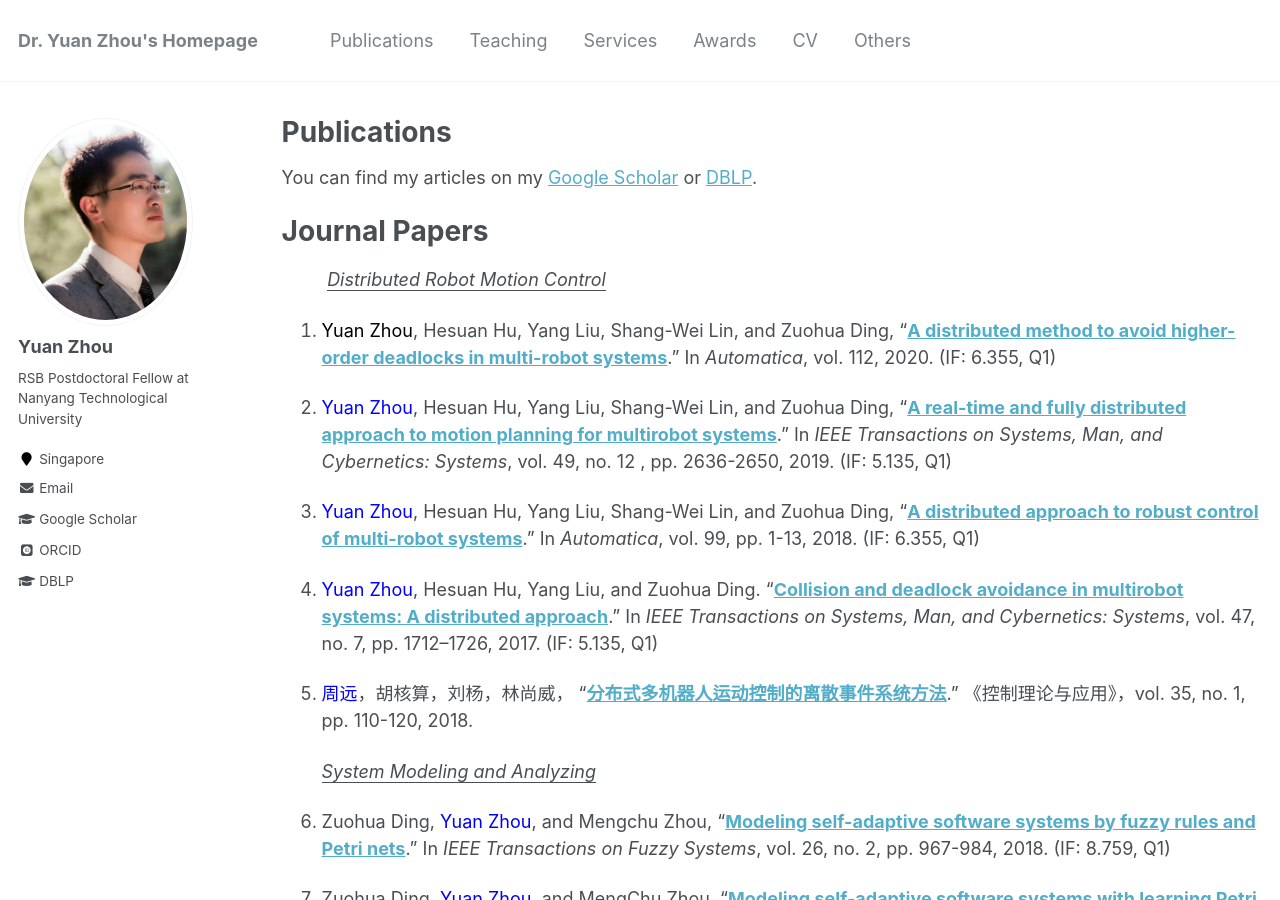
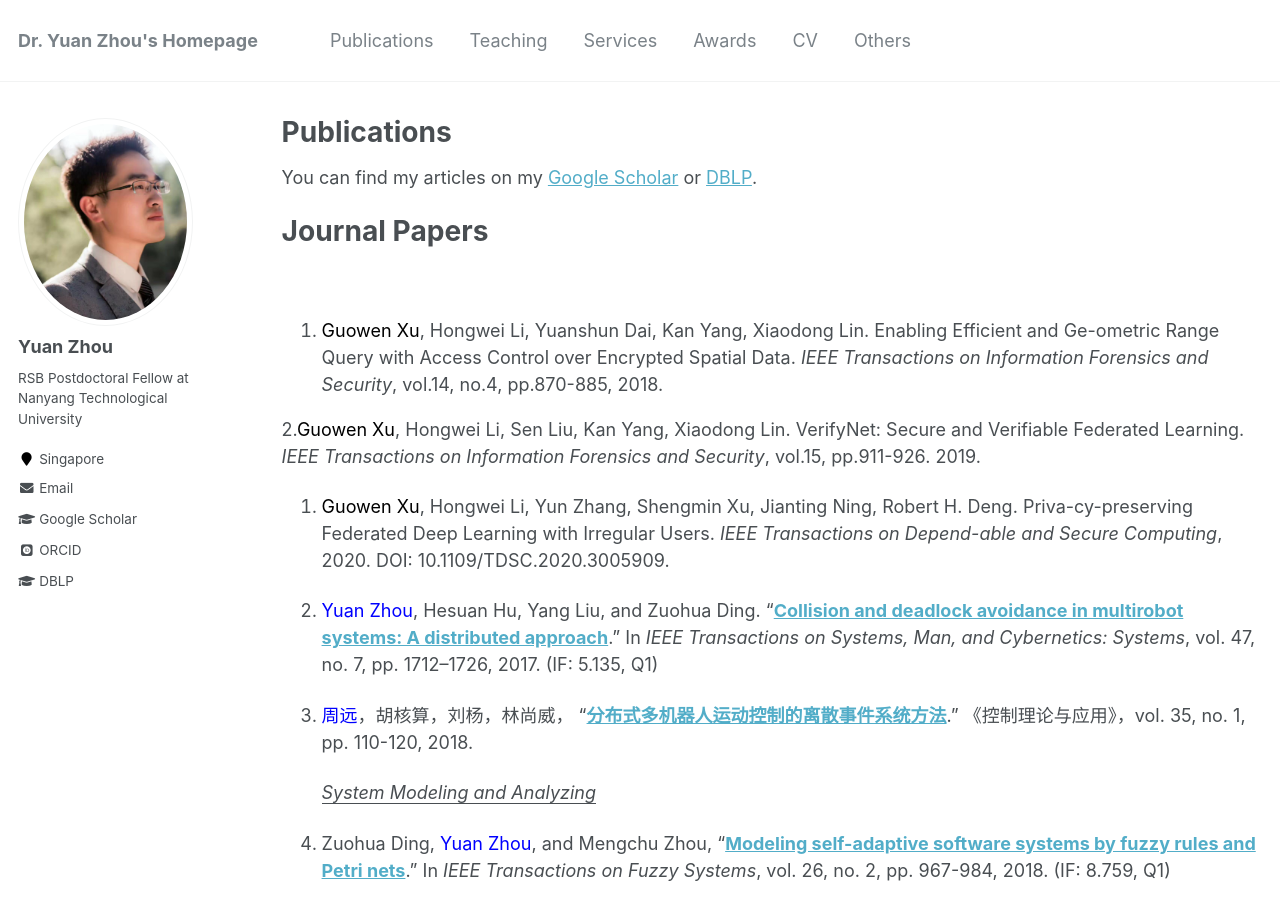
Before and after one commit to Guowen-xu/guowen-xu.github.io, a Jekyll site: the page built from _pages/publications.md, in a window 1280 px wide and 900 px high. Built offline with Jekyll 4.4.1, drawn with Linux system fonts in a browser that asks for light colours; some web fonts are replaced.

Commit message:
Update publications.md

```diff
--- a/_pages/publications.md
+++ b/_pages/publications.md
@@ -12,13 +12,13 @@ You can find my articles on my [Google Scholar](https://scholar.google.com.hk/ci
 ======
 
 &nbsp;&nbsp;&nbsp;&nbsp;&nbsp;&nbsp;&nbsp;&nbsp;
-*<u>Distributed Robot Motion Control</u>*
 
-1. <span style="color: black">Yuan Zhou</span>, Hesuan Hu, Yang Liu, Shang-Wei Lin, and Zuohua Ding, "**[A distributed method to avoid higher-order deadlocks in multi-robot systems](https://www.sciencedirect.com/science/article/pii/S0005109819305692)**." In *Automatica*, vol. 112, 2020. (IF: 6.355, Q1)
 
-1. <span style="color:blue">Yuan Zhou</span>, Hesuan Hu, Yang Liu, Shang-Wei Lin, and Zuohua Ding, "**[A real-time and fully distributed approach to motion planning for multirobot systems](https://ieeexplore.ieee.org/abstract/document/8055437)**." In *IEEE Transactions on Systems, Man, and Cybernetics: Systems*, vol. 49, no. 12 , pp. 2636-2650, 2019. (IF: 5.135, Q1)
+1. <span style="color:black">Guowen Xu</span>, Hongwei Li, Yuanshun Dai, Kan Yang, Xiaodong Lin. Enabling Efficient and Ge-ometric Range Query with Access Control over Encrypted Spatial Data. *IEEE Transactions on Information Forensics and Security*, vol.14, no.4, pp.870-885, 2018.
 
-1. <span style="color:blue">Yuan Zhou</span>, Hesuan Hu, Yang Liu, Shang-Wei Lin, and Zuohua Ding, "**[A distributed approach to robust control of multi-robot systems](https://www.sciencedirect.com/science/article/pii/S0005109818304217)**." In *Automatica*, vol. 99, pp. 1-13, 2018. (IF: 6.355, Q1)
+2.<span style="color:black">Guowen Xu</span>, Hongwei Li, Sen Liu, Kan Yang, Xiaodong Lin. VerifyNet: Secure and Verifiable Federated Learning. *IEEE Transactions on Information Forensics and Security*, vol.15, pp.911-926. 2019.
+
+3. <span style="color:black">Guowen Xu</span>, Hongwei Li, Yun Zhang, Shengmin Xu, Jianting Ning, Robert H. Deng. Priva-cy-preserving Federated Deep Learning with Irregular Users. *IEEE Transactions on Depend-able and Secure Computing*, 2020. DOI: 10.1109/TDSC.2020.3005909.
 
 1. <span style="color:blue">Yuan Zhou</span>, Hesuan Hu, Yang Liu, and Zuohua Ding. “**[Collision and deadlock avoidance in multirobot systems: A distributed approach](https://ieeexplore.ieee.org/abstract/document/7875176)**.” In *IEEE Transactions on Systems, Man, and Cybernetics: Systems*, vol. 47, no. 7, pp. 1712–1726, 2017. (IF: 5.135, Q1)
 
```
